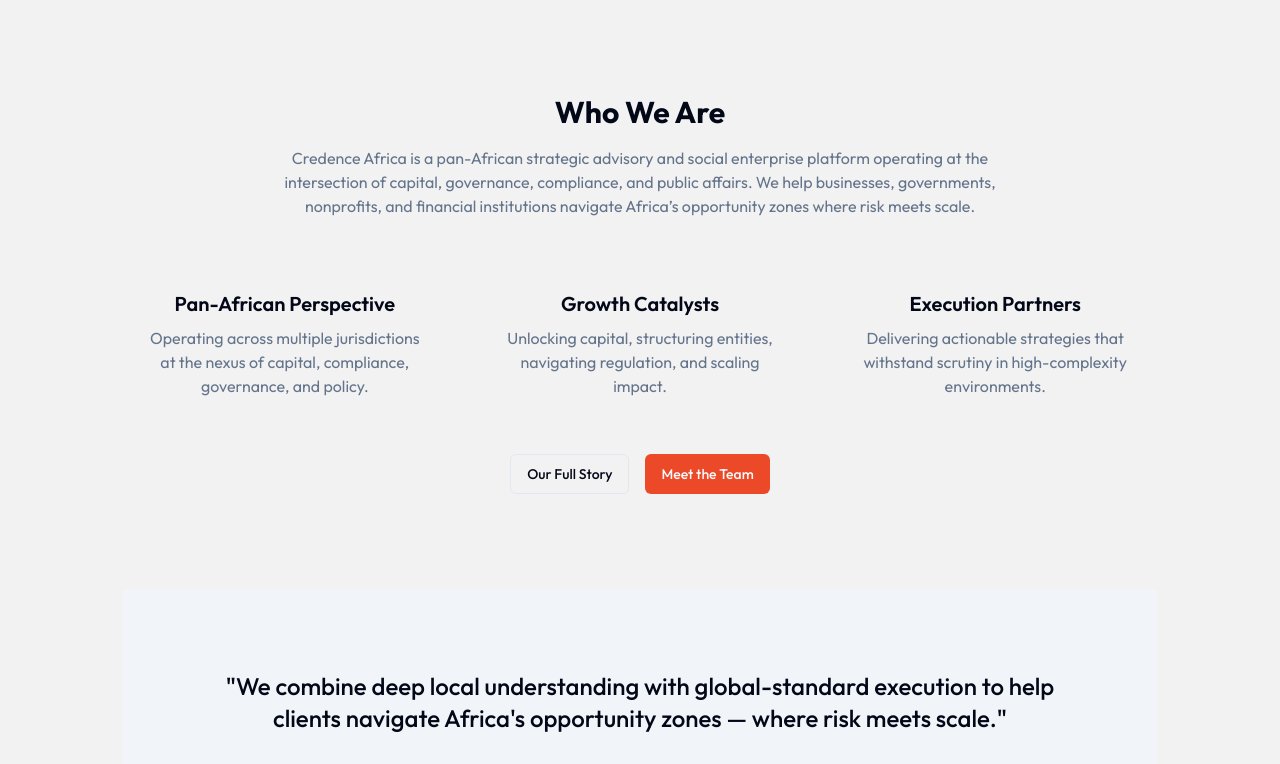
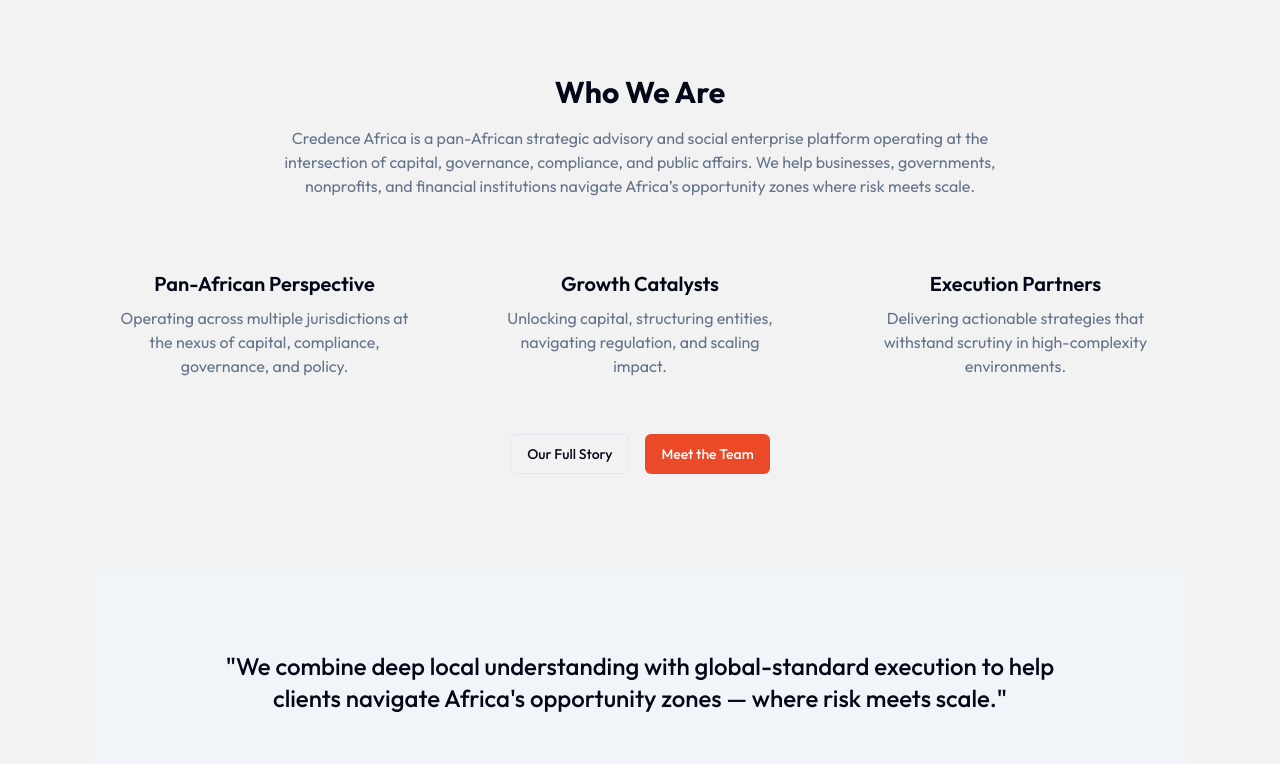
Before and after one commit to credenceafrica/credence-africa, a Next.js app: page / in a window 1280 px wide. Shown: the part 1189-1953 px from the top of the page. Built offline with nearby package versions, Linux system fonts and the light colour scheme; no server answers; the database is empty.

Commit message:
Now the section with the four cards Credence Advisory etc let it streatc

```diff
--- a/src/app/page.tsx
+++ b/src/app/page.tsx
@@ -3,7 +3,7 @@
 
 import { Button } from "@/components/ui/button";
 import { Card, CardContent, CardDescription, CardHeader, CardTitle } from "@/components/ui/card";
-import { getServices, Service } from "@/lib/services";
+import { getServices, Service } from "@/lib/services.tsx";
 import { ArrowRight, CheckCircle, Mail, Phone, Scale, Users, FileText, Landmark, Megaphone, GraduationCap, Newspaper } from "lucide-react";
 import Image from "next/image";
 import Link from "next/link";
@@ -52,7 +52,7 @@
   }, []);
 
   return (
-    <div className="flex flex-col space-y-24 py-16 lg:py-24 mx-auto lg:w-85">
+    <div className="flex flex-col space-y-24 py-16 lg:py-24 mx-auto lg:w-90">
       {/* Hero Section */}
       <section className="grid md:grid-cols-2 gap-12 items-center">
         <div className="space-y-6 text-center md:text-left">
--- a/tailwind.config.ts
+++ b/tailwind.config.ts
@@ -17,6 +17,7 @@
     },
     extend: {
       width: {
+        '90': '90%',
         '85': '85%',
         '70': '70%',
       },
```
